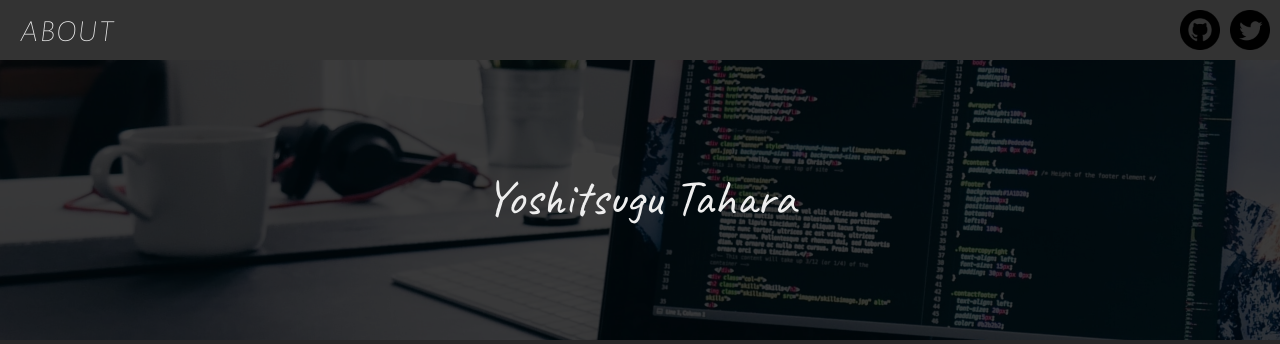
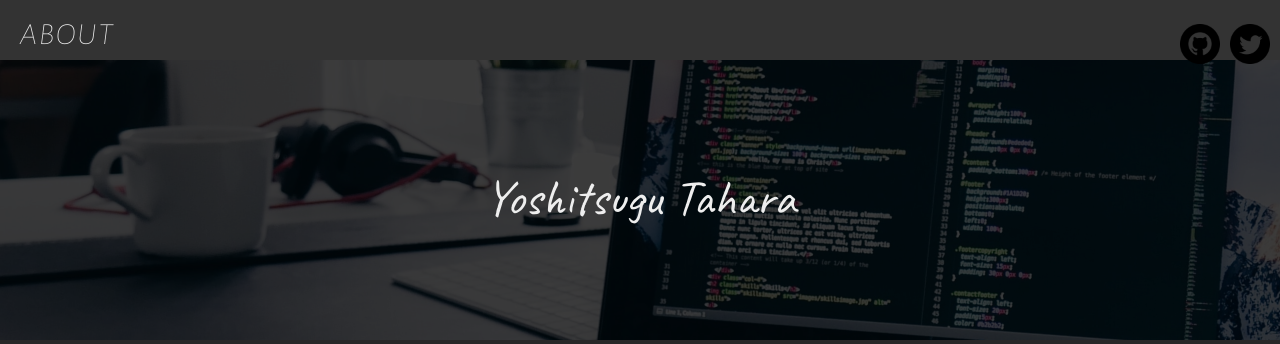
Before and after one commit to Arisahyper/my_portfolio, a PHP site: page / in a window 1280 px wide. Shown: the top 344 px of the page. Run offline with PHP 8.4, Linux system fonts and the light colour scheme; some libraries are stand-ins or nearby versions.

Commit message:
デザインの細かいズレの修正

```diff
--- a/style.css
+++ b/style.css
@@ -20,19 +20,20 @@ body
 }
 .header-fix h1
 {
-    position: absolute;top:5px;left: 20px;
+    margin: 0%;
+    padding-top: 0.6%;
+    padding-left: 1.5%;
+    /* position: absolute;top:5px;left: 20px; */
 }
 .header-fix ul{
     list-style-type: none;
     /* 横並べ */
     display: flex;
-    padding-top: 10px;
+    margin-top: -2.5%;
+    /* padding: 0.6%; */
 }
 .header-fix #no1 {
     position: absolute;right: 10px;
-}
-.header-fix #no1:hover {
-
 }
 .header-fix #no2 {
     position: absolute;right: 60px;
@@ -336,7 +337,7 @@ h1 {
 #form
 {
     padding-left: 36%;
-    width: 65%;
+    width: 28.5%;
 }
 #name-form
 {
```
